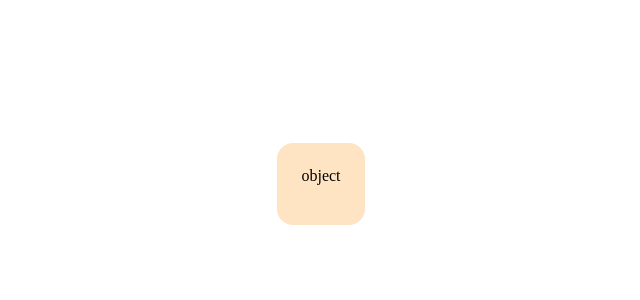
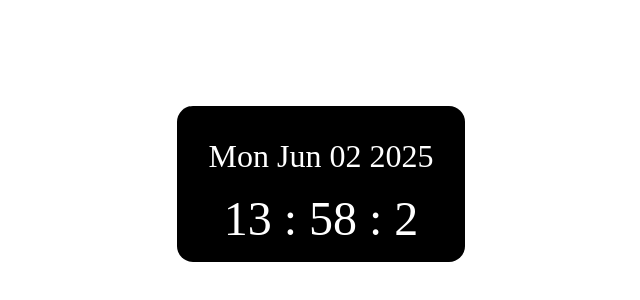
Before and after one commit to jainulabushu/clock, a plain HTML site: page index.html in a window 1280 px wide. Shown: the part 216-516 px from the top of the page, without its empty margins (319-959 px from the left). Drawn offline with Linux system fonts and the light colour scheme.

Commit message:
updated file

```diff
--- a/script.js
+++ b/script.js
@@ -1,20 +1,22 @@
 const datediv = document.getElementById("datediv")
+const timediv = document.getElementById("timediv")
 
 
 function updatetime(){
     let now = new Date();
 
-    let year = now.getFullYear();
-    let month = now.getMonth();
+    let dateonly = now.toDateString();
+    datediv.innerHTML = dateonly;
 
-    datediv.innerHTML = typeof(now);
+    let hour = now.getHours();
+    let min = now.getMinutes();
+    let sec = now.getSeconds();
 
 
-    // let hour = now.getHours();
-    // let min  = now.getMinutes();
-    // let sec = now.getSeconds();
 
-    // let currentTime = hour, min, sec;
+    timediv.innerHTML = `${hour} : ${min} : ${sec}`;
+
+
 
 
 
--- a/style.css
+++ b/style.css
@@ -15,11 +15,18 @@ body{
 .clock{
     width: fit-content;
     height: fit-content;
-    background-color: bisque;
+    background-color: black;
     padding: 1rem;
     border-radius: 1rem;
 }
 
-.clock *{
-    padding: .5rem;
+#datediv{
+    font-size: 2rem;
+    padding: 1rem;
+    color: white;
 }
+
+#timediv{
+    font-size: 3rem;
+    color: white;
+}
```
